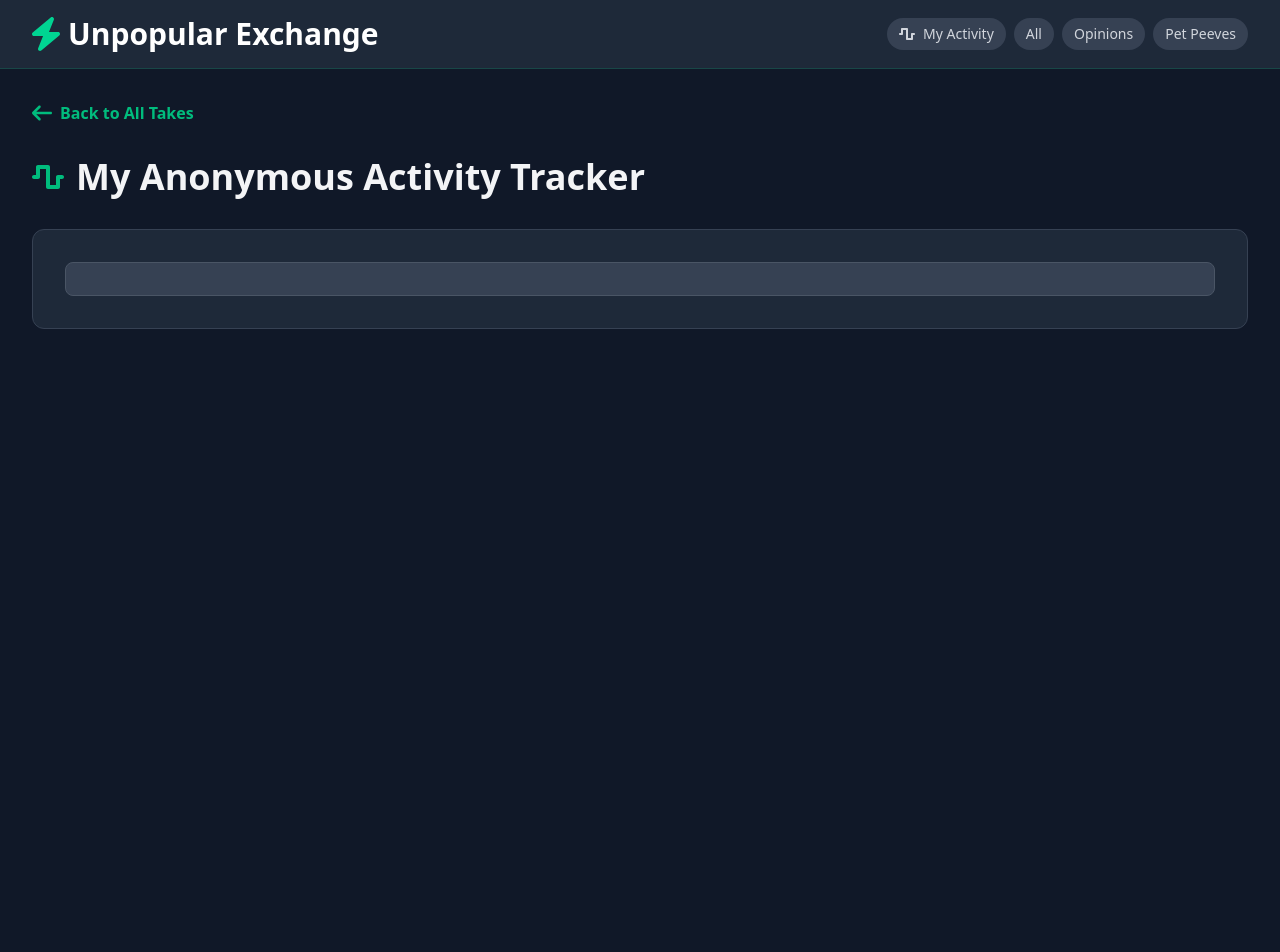
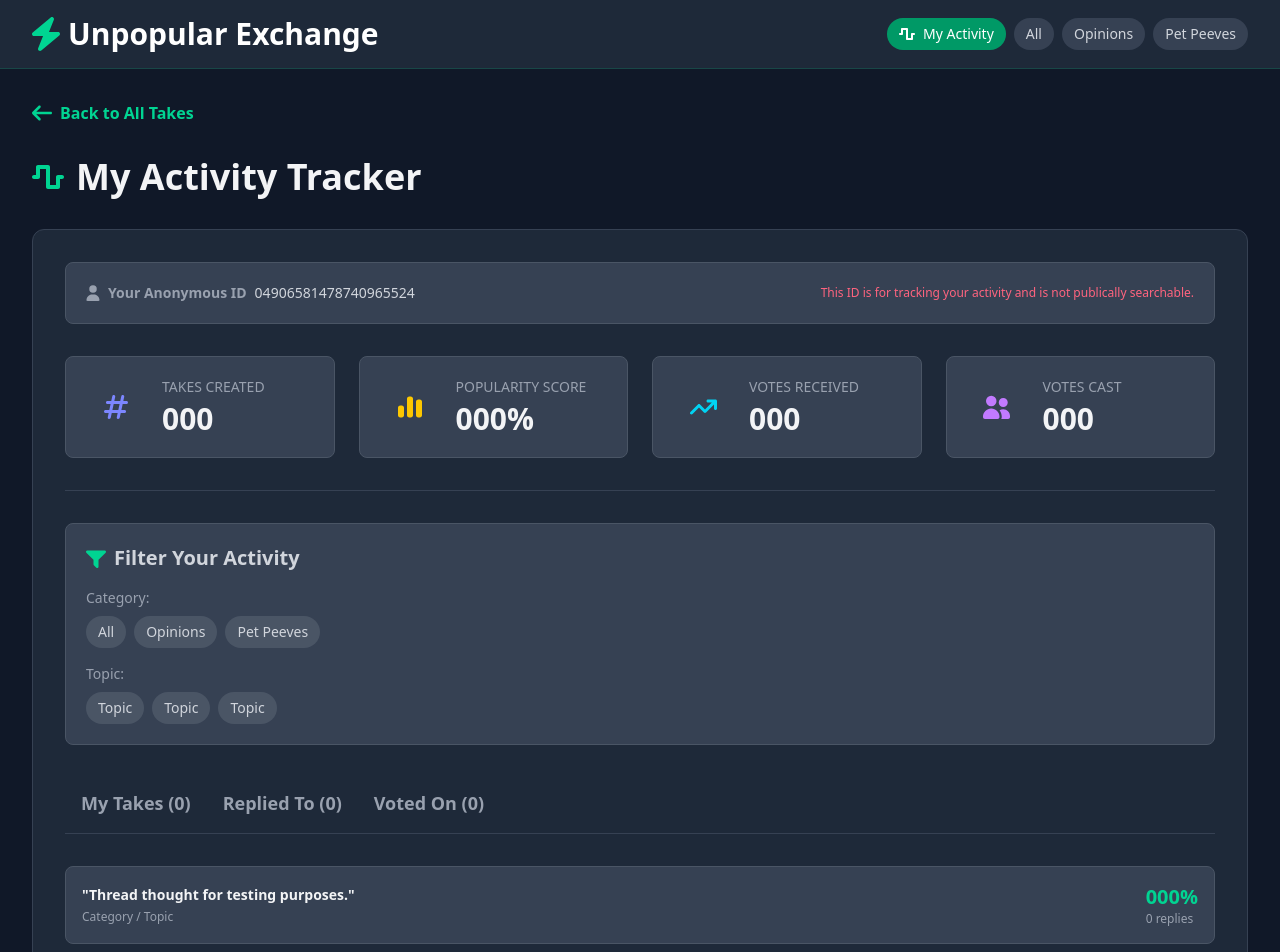
Before and after one commit to PresidentTree94/unpopular-exchange, a Next.js app: page /activity in a window 1280 px wide. Shown: the top 952 px of the page. Before the commit the page ends 800 px from the top, so only its background shows below. Built offline with nearby package versions, Linux system fonts and the light colour scheme.

Commit message:
Continued Activity, started Discussion.

```diff
--- a/app/activity/page.tsx
+++ b/app/activity/page.tsx
@@ -1,14 +1,85 @@
 import Link from "next/link";
 import { FontAwesomeIcon } from "@fortawesome/react-fontawesome";
-import { faArrowLeft, faWaveSquare } from "@fortawesome/free-solid-svg-icons";
+import { faArrowLeft, faWaveSquare, faUser, faHashtag, faChartSimple, faArrowTrendUp, faUserGroup, faFilter } from "@fortawesome/free-solid-svg-icons";
+import Preview from "@/components/Preview";
 
 export default function Activity() {
   return (
     <>
-      <Link href="/" className="text-base flex items-center gap-2 text-emerald-500 font-semibold"><FontAwesomeIcon icon={faArrowLeft} className="!w-auto !h-5" />Back to All Takes</Link>
-      <h2 className="text-4xl font-extrabold text-gray-100 flex items-center gap-3"><FontAwesomeIcon icon={faWaveSquare} className="!w-auto !h-8 text-emerald-500" />My Anonymous Activity Tracker</h2>
-      <article className="box p-8">
-        <div className="bg-gray-700 p-4 rounded-lg border border-gray-600"></div>
+      <Link href="/" className="text-base flex items-center gap-2 text-emerald-400 font-semibold"><FontAwesomeIcon icon={faArrowLeft} className="!w-auto !h-5" />Back to All Takes</Link>
+      <h2 className="text-4xl font-extrabold text-gray-100 flex items-center gap-3"><FontAwesomeIcon icon={faWaveSquare} className="!w-auto !h-8 text-emerald-400" />My Activity Tracker</h2>
+      <article className="box p-8 flex flex-col gap-8">
+        <div className="card flex items-center justify-between gap-6">
+          <div className="flex items-center gap-2 flex-wrap">
+            <p className="font-bold text-gray-400 flex items-center gap-2"><FontAwesomeIcon icon={faUser} className="!w-auto !h-4" />Your Anonymous ID</p>
+            <p>04906581478740965524</p>
+          </div>
+          <p className="text-right text-xs text-rose-400 font-normal">This ID is for tracking your activity and is not publically searchable.</p>
+        </div>
+        <div className="grid md:grid-cols-2 xl:grid-cols-4 gap-6 border-b border-gray-700 pb-8">
+          <div className="card flex items-center gap-4">
+            <div className="flex h-full items-center justify-center aspect-square">
+              <FontAwesomeIcon icon={faHashtag} className="!w-auto !h-6 text-indigo-400" />
+            </div>
+            <div>
+              <p className="uppercase mb-1 text-gray-400">Takes created</p>
+              <p className="text-3xl font-extrabold text-gray-100">000</p>
+            </div>
+          </div>
+          <div className="card flex items-center gap-4">
+            <div className="flex h-full items-center justify-center aspect-square">
+              <FontAwesomeIcon icon={faChartSimple} className="!w-auto !h-6 text-yellow-400" />
+            </div>
+            <div>
+              <p className="uppercase mb-1 text-gray-400">Popularity score</p>
+              <p className="text-3xl font-extrabold text-gray-100">000%</p>
+            </div>
+          </div>
+          <div className="card flex items-center gap-4">
+            <div className="flex h-full items-center justify-center aspect-square">
+              <FontAwesomeIcon icon={faArrowTrendUp} className="!w-auto !h-6 text-cyan-400" />
+            </div>
+            <div>
+              <p className="uppercase mb-1 text-gray-400">Votes received</p>
+              <p className="text-3xl font-extrabold text-gray-100">000</p>
+            </div>
+          </div>
+          <div className="card flex items-center gap-4">
+            <div className="flex h-full items-center justify-center aspect-square">
+              <FontAwesomeIcon icon={faUserGroup} className="!w-auto !h-6 text-purple-400" />
+            </div>
+            <div>
+              <p className="uppercase mb-1 text-gray-400">Votes cast</p>
+              <p className="text-3xl font-extrabold text-gray-100">000</p>
+            </div>
+          </div>
+        </div>
+        <div className="card">
+          <h3 className="flex items-center gap-2"><FontAwesomeIcon icon={faFilter} className="!w-auto !h-5 text-emerald-400" />Filter Your Activity</h3>
+          <p className="text-gray-400 mt-4">Category:</p>
+          <div className="flex gap-2 mt-2">
+            <button className="btn bg-gray-600">All</button>
+            <button className="btn bg-gray-600">Opinions</button>
+            <button className="btn bg-gray-600">Pet Peeves</button>
+          </div>
+          {/*Not visible when all is selected.*/}
+          <p className="text-gray-400 mt-4">Topic:</p>
+          <div className="flex gap-2 mt-2">
+            <button className="btn bg-gray-600">Topic</button>
+            <button className="btn bg-gray-600">Topic</button>
+            <button className="btn bg-gray-600">Topic</button>
+          </div>
+        </div>
+        <div className="border-b border-gray-700">
+          <button className="text-lg font-bold px-4 py-3 text-gray-400 border-b-4 border-transparent">My Takes (0)</button>
+          <button className="text-lg font-bold px-4 py-3 text-gray-400 border-b-4 border-transparent">Replied To (0)</button>
+          <button className="text-lg font-bold px-4 py-3 text-gray-400 border-b-4 border-transparent">Voted On (0)</button>
+        </div>
+        <div className="space-y-4">
+          <Preview />
+          <Preview />
+          <Preview />
+        </div>
       </article>
     </>
   );
--- a/app/globals.css
+++ b/app/globals.css
@@ -19,6 +19,10 @@
     @apply bg-gray-800 border border-gray-700 rounded-xl;
   }
 
+  .card {
+    @apply bg-gray-700 border border-gray-600 rounded-lg p-5;
+  }
+
   .btn {
     @apply py-1.5 px-3 rounded-full;
   }
--- /dev/null
+++ b/app/opinions/[slug]/page.tsx
@@ -0,0 +1,7 @@
+import Discussion from "@/shared/Discussion";
+
+export default function Opinion() {
+  return (
+    <Discussion />
+  );
+}
--- /dev/null
+++ b/app/peeves/[slug]/page.tsx
@@ -0,0 +1,7 @@
+import Discussion from "@/shared/Discussion";
+
+export default function Peeve() {
+  return (
+    <Discussion />
+  );
+}
--- a/components/Navbar.tsx
+++ b/components/Navbar.tsx
@@ -9,20 +9,20 @@ export default function Navbar() {
   const pathname = usePathname();
 
   let brdrClr, boltClr;
-  switch (pathname) {
-    case "/activity":
+  switch (true) {
+    case pathname === "/activity":
       boltClr = "text-emerald-400";
       brdrClr = "border-emerald-500/20";
       break;
-    case "/opinions":
+    case pathname.startsWith("/opinions"):
       boltClr = "text-indigo-400";
       brdrClr = "border-indigo-500/20";
       break;
-    case "/peeves":
+    case pathname.startsWith("/peeves"):
       boltClr = "text-rose-400";
       brdrClr = "border-rose-500/20";
       break;
-    case "/submit":
+    case pathname === "/submit":
       boltClr = "text-orange-400";
       brdrClr = "border-orange-500/20";
       break;
@@ -36,10 +36,10 @@ export default function Navbar() {
     <header className={`flex items-center justify-between bg-gray-800 py-4 px-8 border-b ${brdrClr}`}>
       <h1 className="font-extrabold text-3xl text-white flex items-center gap-2"><FontAwesomeIcon icon={faBolt} className={`!w-auto !h-8 ${boltClr}`} />Unpopular Exchange</h1>
       <nav className="flex gap-2">
-        <Link href="/activity" className="bg-gray-700 py-1.5 px-3 rounded-full flex items-center gap-2"><FontAwesomeIcon icon={faWaveSquare} className="!w-auto !h-4" />My Activity</Link>
-        <Link href="/" className="bg-gray-700 py-1.5 px-3 rounded-full">All</Link>
-        <Link href="/opinions" className="bg-gray-700 py-1.5 px-3 rounded-full">Opinions</Link>
-        <Link href="/peeves" className="bg-gray-700 py-1.5 px-3 rounded-full">Pet Peeves</Link>
+        <Link href="/activity" className={`${pathname === "/activity" ? "bg-emerald-600 text-white": "bg-gray-700 hover:bg-gray-600 hover:text-white"} py-1.5 px-3 rounded-full flex items-center gap-2`}><FontAwesomeIcon icon={faWaveSquare} className="!w-auto !h-4" />My Activity</Link>
+        <Link href="/" className={`${pathname === "/" ? "bg-yellow-600 text-white" : "bg-gray-700 hover:bg-gray-600 hover:text-white"} py-1.5 px-3 rounded-full`}>All</Link>
+        <Link href="/opinions" className={`${pathname.startsWith("/opinions") ? "bg-indigo-600 text-white" : "bg-gray-700 hover:bg-gray-600 hover:text-white"} py-1.5 px-3 rounded-full`}>Opinions</Link>
+        <Link href="/peeves" className={`${pathname.startsWith("/peeves") ? "bg-rose-600 text-white" : "bg-gray-700 hover:bg-gray-600 hover:text-white"} py-1.5 px-3 rounded-full`}>Pet Peeves</Link>
       </nav>
     </header>
   );
--- /dev/null
+++ b/components/Preview.tsx
@@ -0,0 +1,14 @@
+export default function Preview() {
+  return (
+    <div className="card p-4 flex items-center justify-between">
+      <div>
+        <p className="font-semibold text-gray-100">"Thread thought for testing purposes."</p>
+        <p className="text-xs font-normal text-gray-400 mt-1">Category / Topic</p>
+      </div>
+      <div>
+        <p className="text-xl font-bold text-emerald-400">000%</p>
+        <p className="text-xs text-gray-400">0 replies</p>
+      </div>
+    </div>
+  );
+}
--- /dev/null
+++ b/shared/Discussion.tsx
@@ -0,0 +1,18 @@
+"use client"
+import Link from "next/link";
+import { FontAwesomeIcon } from "@fortawesome/react-fontawesome";
+import { faArrowLeft } from "@fortawesome/free-solid-svg-icons";
+import { usePathname } from "next/navigation";
+
+export default function Discussion() {
+
+  const pathname = usePathname();
+
+  return (
+    <>
+      <Link href="/" className={`text-base flex items-center gap-2 font-semibold ${pathname.startsWith("/opinions") ? "text-indigo-400" : "text-rose-400"}`}><FontAwesomeIcon icon={faArrowLeft} className="!w-auto !h-5" />Back to All Takes</Link>
+      <div className="box p-8"></div>
+      <div className="box p-8"></div>
+    </>
+  );
+}
```
